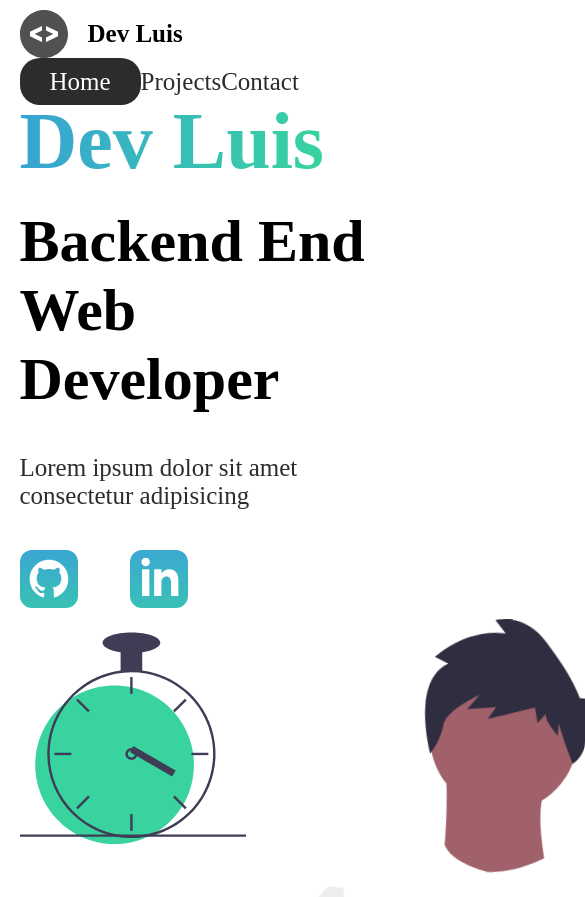
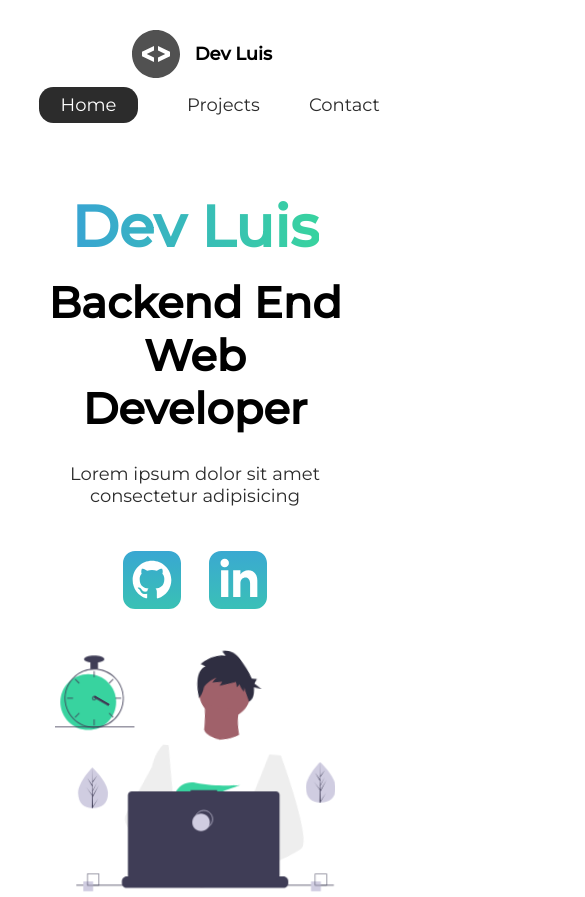
Before and after one commit to LuisCusihuaman/PortofolioDev, a plain HTML site: page index.html in a window 390 px wide. Shown: the top 897 px of the page, 585 px wide, since content can reach past the window. Drawn offline with Linux system fonts and the light colour scheme.

Commit message:
feat: mobile friendly with media queries

```diff
--- a/index.html
+++ b/index.html
@@ -9,6 +9,7 @@
     Dev Luis is a backend who specializes in CICD
     " />
     <meta name="robots" content="index,follow" />
+    <link href="https://fonts.googleapis.com/css?family=Montserrat:400,500&display=swap" rel="stylesheet" />
     <link rel="stylesheet" href="./styles/style.css" />
     <title>Dev Luis | Web Developer</title>
 </head>
--- a/styles/_global.scss
+++ b/styles/_global.scss
@@ -8,6 +8,10 @@
 
 html {
 	font-size: 62.5%;
+}
+
+body {
+	font-family: "Montserrat", sans-serif;
 }
 
 h1 {
--- a/styles/style.scss
+++ b/styles/style.scss
@@ -16,3 +16,55 @@ $gray-text: #2c2c2c;
 
 @import "global";
 @import "intro";
+
+@media screen and(max-width:1332px) {
+	html {
+		font-size: 53%;
+	}
+	.splash {
+		display: none;
+	}
+	svg {
+		width: 80%;
+	}
+	nav {
+		width: 100%;
+	}
+}
+
+@media screen and (max-width: 754px) {
+	html {
+		font-size: 45%;
+	}
+	svg {
+		height: 60%;
+	}
+	.main-head {
+		width: 100%;
+	}
+	nav {
+		margin: 2rem;
+		.logo {
+			@include flex(center, center, colum);
+			flex: 1 1 20rem;
+			margin-top: 2rem;
+		}
+		ul {
+			flex: 1 1 60rem;
+			margin: 2rem 0rem;
+		}
+	}
+	.intro-text {
+		margin-top: 5rem;
+		text-align: center;
+	}
+	.intro-images {
+		text-align: center;
+	}
+	.intro-social {
+		@include flex(center, center, row);
+		a {
+			margin: 2rem;
+		}
+	}
+}
```
Also changed, not shown: styles/style.css, 1 other file.
